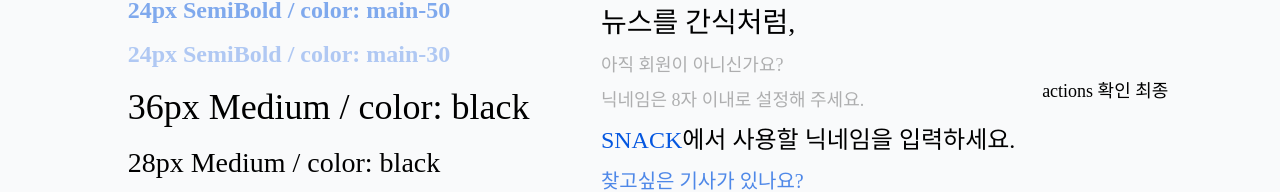
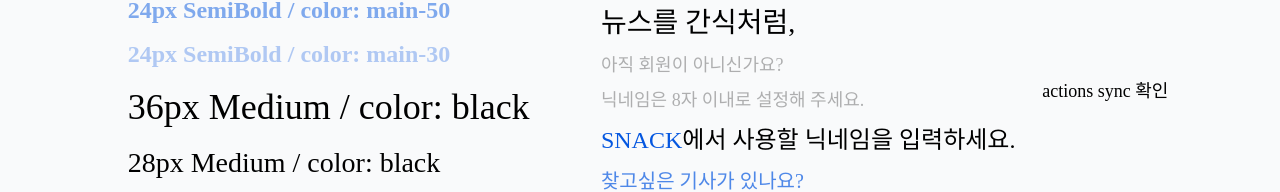
Before and after one commit to Umc8th-Snack/Front-end, a React (Vite) app: page / in a window 1280 px wide. Shown: the part 381-573 px from the top of the page. Built offline with nearby package versions, Linux system fonts and the light colour scheme; a web font is replaced by a local one.

Commit message:
fix: 자동 sync 확인

```diff
--- a/src/pages/home/HomePage.tsx
+++ b/src/pages/home/HomePage.tsx
@@ -6,7 +6,7 @@ const HomePage = () => {
             {/* TODO: FontTest는 임시로 넣은 컴포넌트입니다. 추후 삭제 예정입니다. */}
             {/* <h1 className="text-4xl font-bold">홈 페이지</h1> */}
             <FontTest />
-            <p className="mt-4 text-lg">actions 확인 최종</p>
+            <p className="mt-4 text-lg">actions sync 확인</p>
         </div>
     );
 };
```
